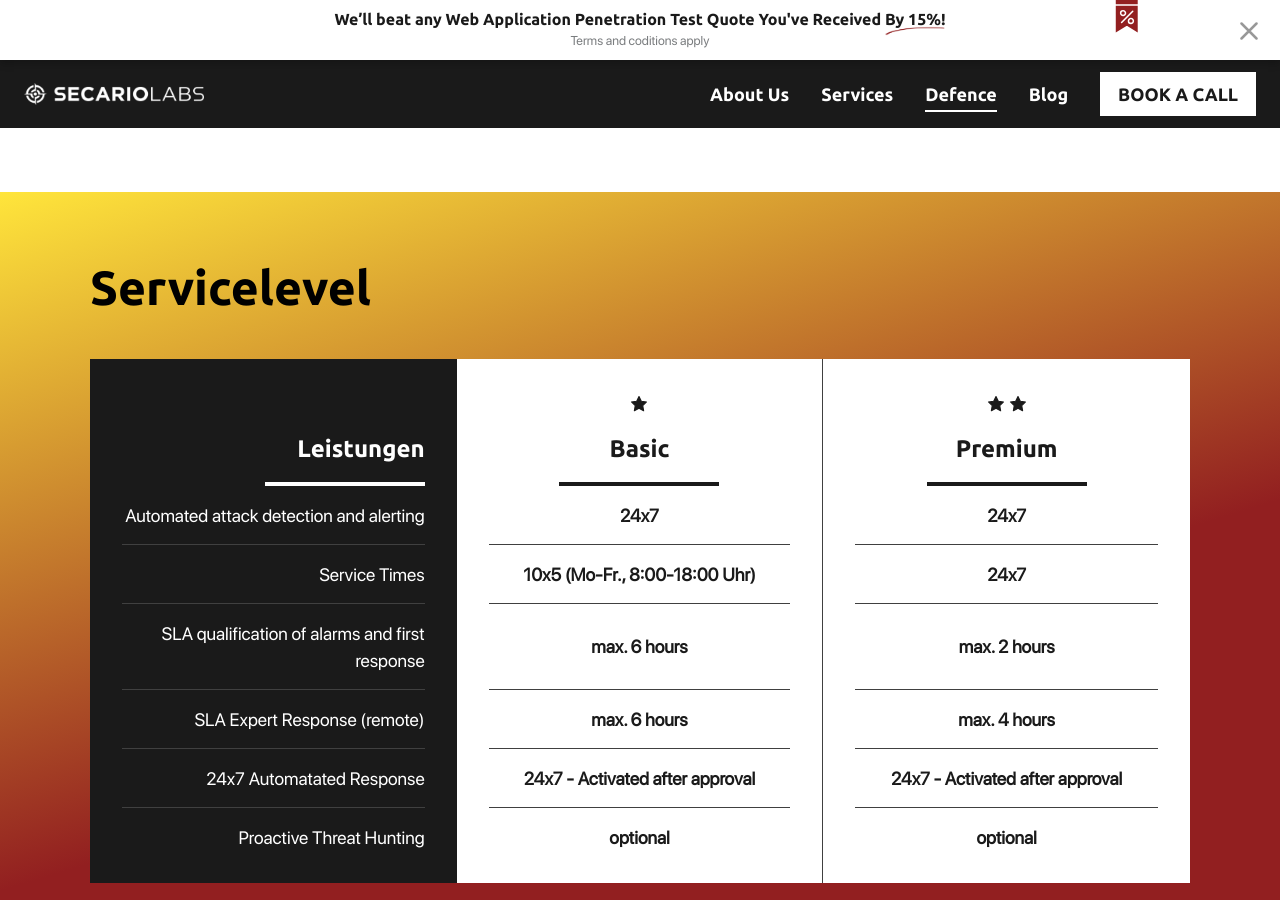
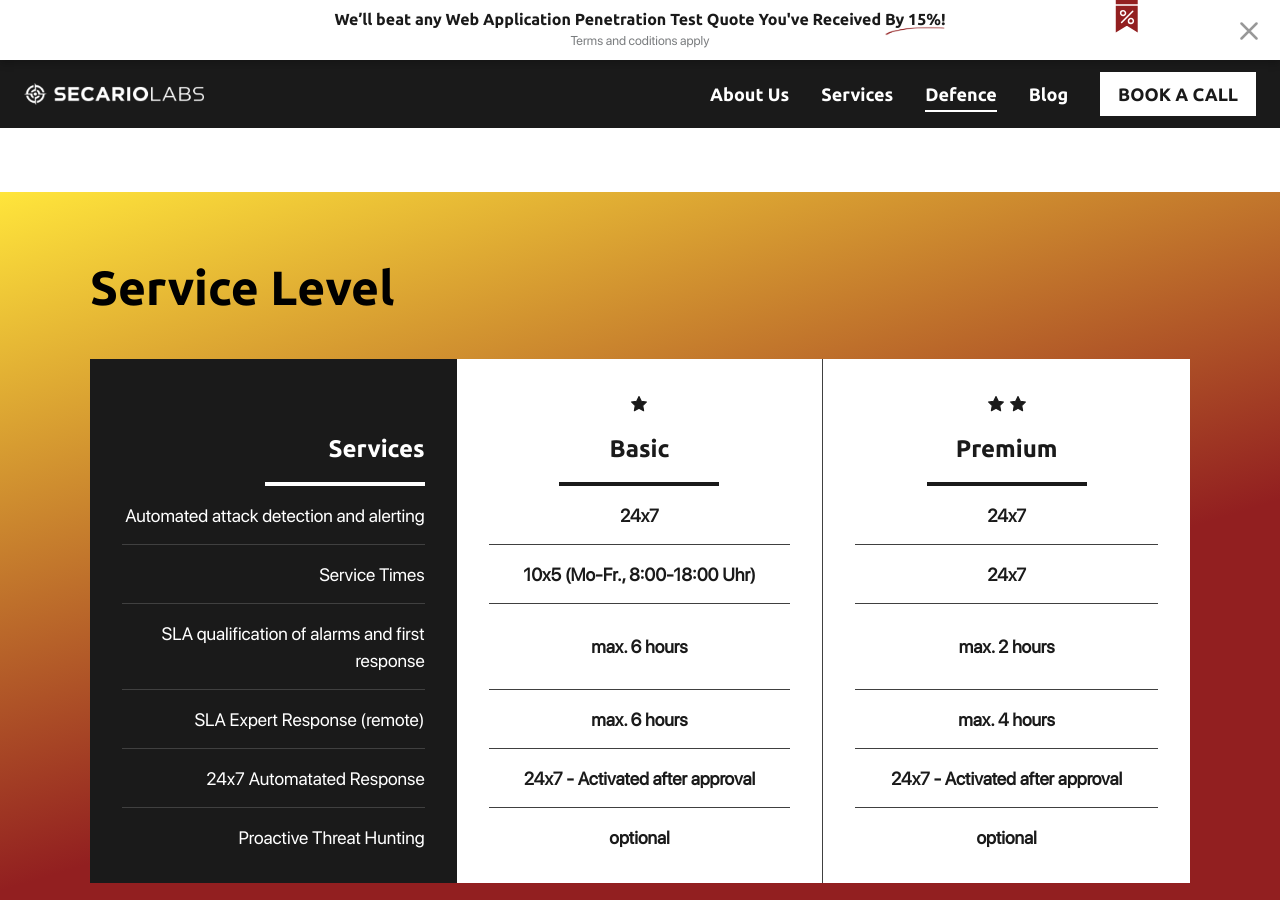
Before and after one commit to secariolabs/secariolabs.github.io, a Jekyll site: the page built from pages/defence.md, in a window 1280 px wide and 900 px high, scrolled down 2706 px. Built offline with Jekyll 4.4.1, drawn with Linux system fonts in a browser that asks for light colours.

Commit message:
update heading and titles in defence.md for clarity

```diff
--- a/pages/defence.md
+++ b/pages/defence.md
@@ -57,9 +57,9 @@ services:
         caption: ""
 levels:
   id: levels
-  heading: Servicelevel
+  heading: Service Level
   table:
-    - title: Leistungen
+    - title: Services
       items:
         - Automated attack detection and alerting
         - Service Times
```
